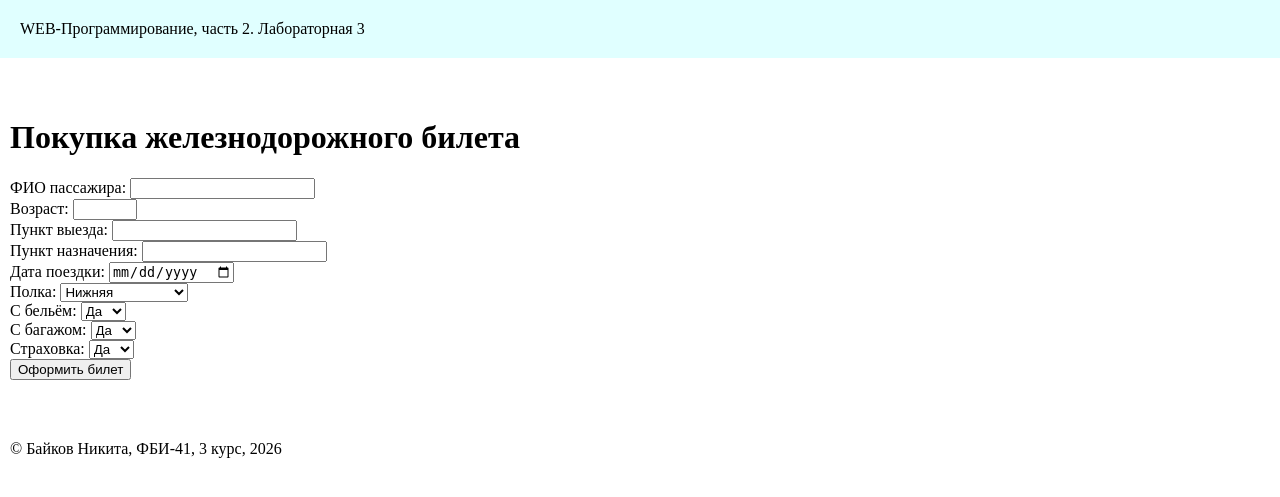
After one commit to Kentucky777/3rd-course-Labs, a Flask app: page /lab3/ticket in a window 1280 px wide. The commit adds this page. Shown: the top 497 px of the page. Run offline with Flask 3, Linux system fonts and the light colour scheme.

Commit message:
Железнодорожный билет

```diff
--- a/lab3.py
+++ b/lab3.py
@@ -93,3 +93,72 @@ def settings():
     size = request.cookies.get('size')
     resp = make_response(render_template('lab3/settings.html', color=color, back=back, size=size))
     return resp
+
+
+@lab3.route('/lab3/ticket')
+def ticket():
+    errors = {}
+
+    if 'fio' in request.args:
+        fio = request.args.get('fio', '').strip()
+        berth = request.args.get('berth', '').strip()
+        linen = request.args.get('linen', '').strip()
+        luggage = request.args.get('luggage', '').strip()
+        age_str = request.args.get('age', '').strip()
+        departure = request.args.get('departure', '').strip()
+        destination = request.args.get('destination', '').strip()
+        date = request.args.get('date', '').strip()
+        insurance = request.args.get('insurance', '').strip()
+
+
+        if not fio:
+            errors['fio'] = 'Заполните ФИО'
+        if not departure:
+            errors['departure'] = 'Укажите пункт выезда'
+        if not destination:
+            errors['destination'] = 'Укажите пункт назначения'
+        if not date:
+            errors['date'] = 'Укажите дату поездки'
+
+        age = None
+        if not age_str:
+            errors['age'] = 'Укажите возраст'
+        else:
+            try:
+                age = int(age_str)
+                if age < 1 or age > 120:
+                    errors['age'] = 'Возраст должен быть от 1 до 120 лет'
+            except ValueError:
+                errors['age'] = 'Возраст должен быть числом'
+
+        if not errors:
+            is_child = age < 18
+            price = 700 if is_child else 1000
+
+            if berth in ['нижняя', 'нижняя боковая']:
+                price += 100
+            if linen == 'да':
+                price += 75
+            if luggage == 'да':
+                price += 250
+            if insurance == 'да':
+                price += 150
+
+            ticket_data = {
+                'fio': fio,
+                'age': age,
+                'is_child': is_child,
+                'berth': berth,
+                'linen': linen,
+                'luggage': luggage,
+                'insurance': insurance,
+                'departure': departure,
+                'destination': destination,
+                'date': date,
+                'price': price
+            }
+            return render_template('lab3/ticket_success.html', ticket=ticket_data)
+
+        return render_template('lab3/ticket_form.html', errors=errors, form=request.args)
+
+    return render_template('lab3/ticket_form.html', errors={}, form={})
--- a/templates/lab3/lab3.html
+++ b/templates/lab3/lab3.html
@@ -14,5 +14,6 @@
         <li><a href="/lab3/form1">Форма 1</a></li>
         <li><a href="/lab3/order">Заказ</a></li>
         <li><a href="/lab3/settings">Настройки</a></li>
+        <li><a href="/lab3/ticket">Билет</a></li>
     </ol>
 {% endblock %}
--- /dev/null
+++ b/templates/lab3/ticket_form.html
@@ -0,0 +1,77 @@
+{% extends "base.html" %}
+
+{% block lab %}Лабораторная 3{% endblock %}
+
+{% block main %}
+<h1>Покупка железнодорожного билета</h1>
+
+<form action="/lab3/ticket">
+    <div>
+        <label for="fio">ФИО пассажира:</label>
+        <input type="text" id="fio" name="fio" value="{{ form.get('fio', '') }}">
+        {% if errors.get('fio') %}<span>{{ errors['fio'] }}</span>{% endif %}
+    </div>
+
+    <div>
+        <label for="age">Возраст:</label>
+        <input type="number" id="age" name="age" min="1" max="120" value="{{ form.get('age', '') }}">
+        {% if errors.get('age') %}<span>{{ errors['age'] }}</span>{% endif %}
+    </div>
+
+    <div>
+        <label for="departure">Пункт выезда:</label>
+        <input type="text" id="departure" name="departure" value="{{ form.get('departure', '') }}">
+        {% if errors.get('departure') %}<span>{{ errors['departure'] }}</span>{% endif %}
+    </div>
+
+    <div>
+        <label for="destination">Пункт назначения:</label>
+        <input type="text" id="destination" name="destination" value="{{ form.get('destination', '') }}">
+        {% if errors.get('destination') %}<span>{{ errors['destination'] }}</span>{% endif %}
+    </div>
+
+    <div>
+        <label for="date">Дата поездки:</label>
+        <input type="date" id="date" name="date" value="{{ form.get('date', '') }}">
+        {% if errors.get('date') %}<span>{{ errors['date'] }}</span>{% endif %}
+    </div>
+
+    <div>
+        <label for="berth">Полка:</label>
+        <select id="berth" name="berth">
+            <option value="нижняя" {% if form.get('berth') == 'нижняя' %}selected{% endif %}>Нижняя</option>
+            <option value="верхняя" {% if form.get('berth') == 'верхняя' %}selected{% endif %}>Верхняя</option>
+            <option value="нижняя боковая" {% if form.get('berth') == 'нижняя боковая' %}selected{% endif %}>Нижняя боковая</option>
+            <option value="верхняя боковая" {% if form.get('berth') == 'верхняя боковая' %}selected{% endif %}>Верхняя боковая</option>
+        </select>
+    </div>
+
+    <div>
+        <label for="linen">С бельём:</label>
+        <select id="linen" name="linen">
+            <option value="да" {% if form.get('linen') == 'да' %}selected{% endif %}>Да</option>
+            <option value="нет" {% if form.get('linen') == 'нет' %}selected{% endif %}>Нет</option>
+        </select>
+    </div>
+
+    <div>
+        <label for="luggage">С багажом:</label>
+        <select id="luggage" name="luggage">
+            <option value="да" {% if form.get('luggage') == 'да' %}selected{% endif %}>Да</option>
+            <option value="нет" {% if form.get('luggage') == 'нет' %}selected{% endif %}>Нет</option>
+        </select>
+    </div>
+
+    <div>
+        <label for="insurance">Страховка:</label>
+        <select id="insurance" name="insurance">
+            <option value="да" {% if form.get('insurance') == 'да' %}selected{% endif %}>Да</option>
+            <option value="нет" {% if form.get('insurance') == 'нет' %}selected{% endif %}>Нет</option>
+        </select>
+    </div>
+
+    <div>
+        <button type="submit">Оформить билет</button>
+    </div>
+</form>
+{% endblock %}
```
Also changed, not shown: templates/lab3/ticket_success.html (added, +25 -0 lines).
